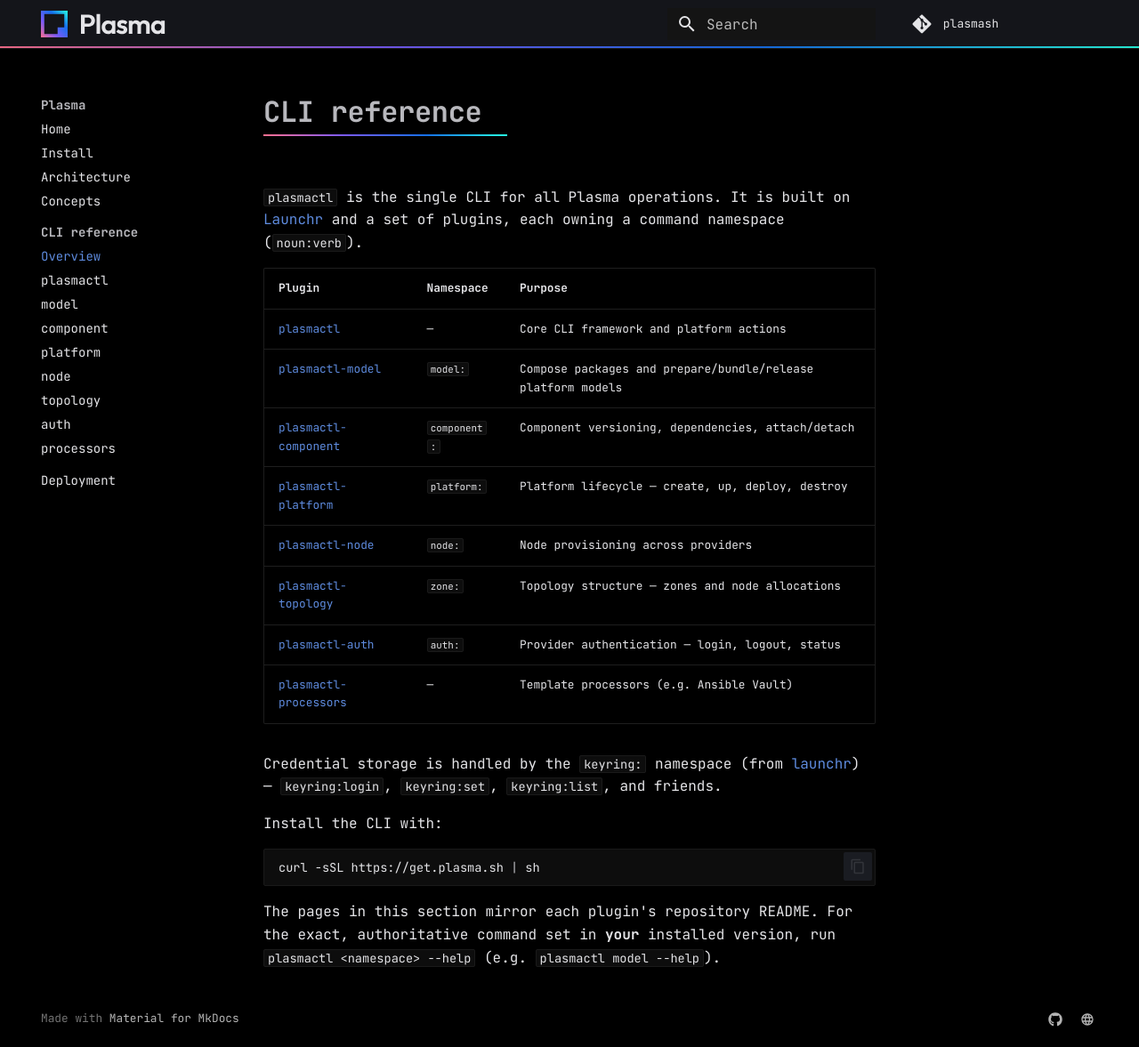
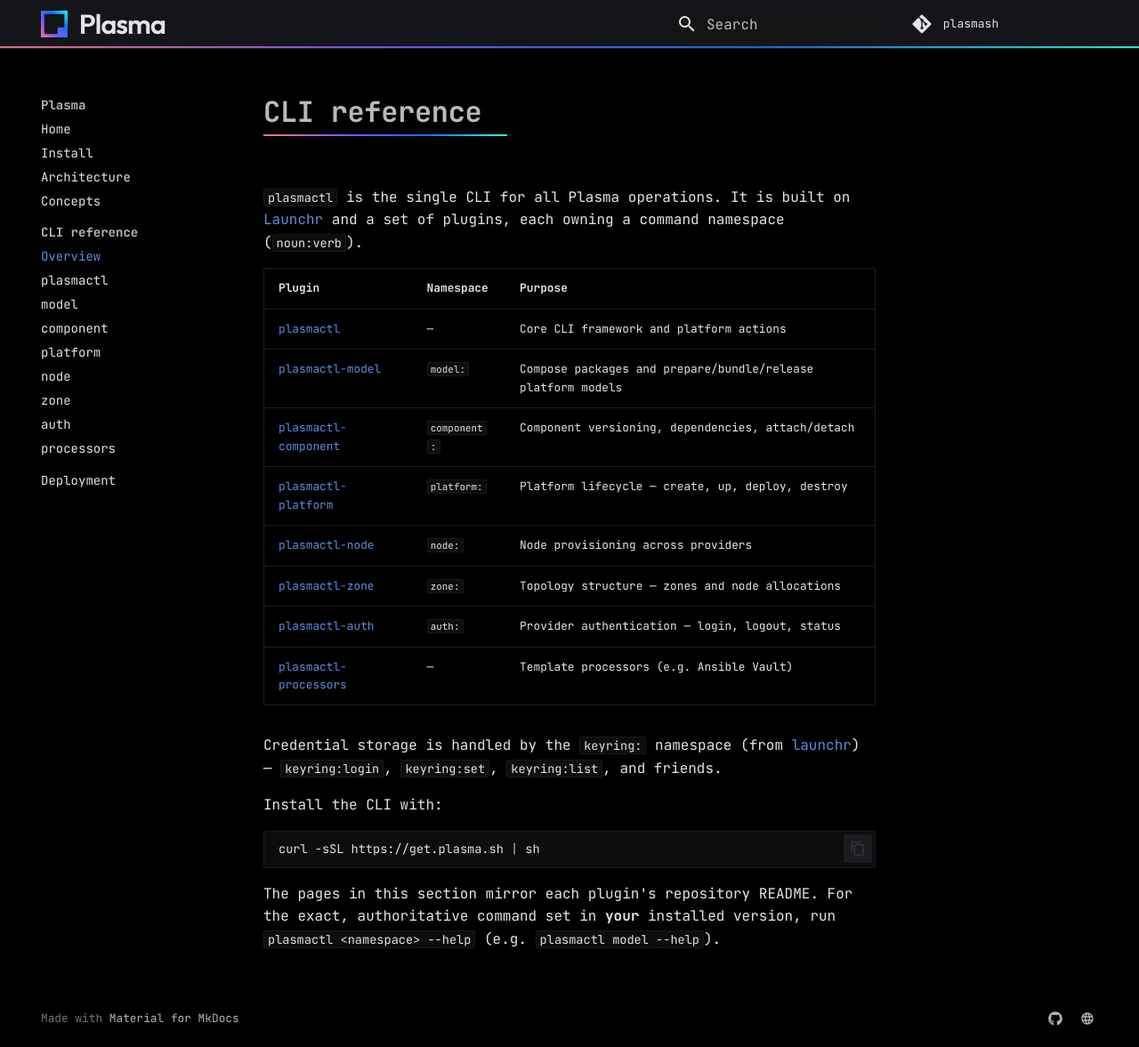
Before and after one commit to plasmash/docs, an MkDocs documentation site: the page built from docs/cli/index.md, in a window 1280 px wide and 1177 px high. Shown: the whole window at 89% size. Built offline with MkDocs 1.6.1 and Material for MkDocs 9.7.7, drawn with Linux system fonts in a browser that asks for light colours.

Commit message:
docs: name the plugin plasmactl-zone (page, nav, table)
Zone is the canonical entity; topology stays as the concept it forms.
Rename cli/topology.md -> cli/zone.md and fix references.

```diff
--- a/docs/cli/index.md
+++ b/docs/cli/index.md
@@ -9,7 +9,7 @@
 | [plasmactl-component](component.md) | `component:` | Component versioning, dependencies, attach/detach |
 | [plasmactl-platform](platform.md) | `platform:` | Platform lifecycle — create, up, deploy, destroy |
 | [plasmactl-node](node.md) | `node:` | Node provisioning across providers |
-| [plasmactl-topology](topology.md) | `zone:` | Topology structure — zones and node allocations |
+| [plasmactl-zone](zone.md) | `zone:` | Topology structure — zones and node allocations |
 | [plasmactl-auth](auth.md) | `auth:` | Provider authentication — login, logout, status |
 | [plasmactl-processors](processors.md) | — | Template processors (e.g. Ansible Vault) |
 
--- a/mkdocs.yml
+++ b/mkdocs.yml
@@ -40,7 +40,7 @@ nav:
       - component: cli/component.md
       - platform: cli/platform.md
       - node: cli/node.md
-      - topology: cli/topology.md
+      - zone: cli/zone.md
       - auth: cli/auth.md
       - processors: cli/processors.md
   - Deployment: deployment.md
```
Also changed, not shown: docs/deployment.md (+1 -1 lines), docs/cli/zone.md (renamed from docs/cli/topology.md).
